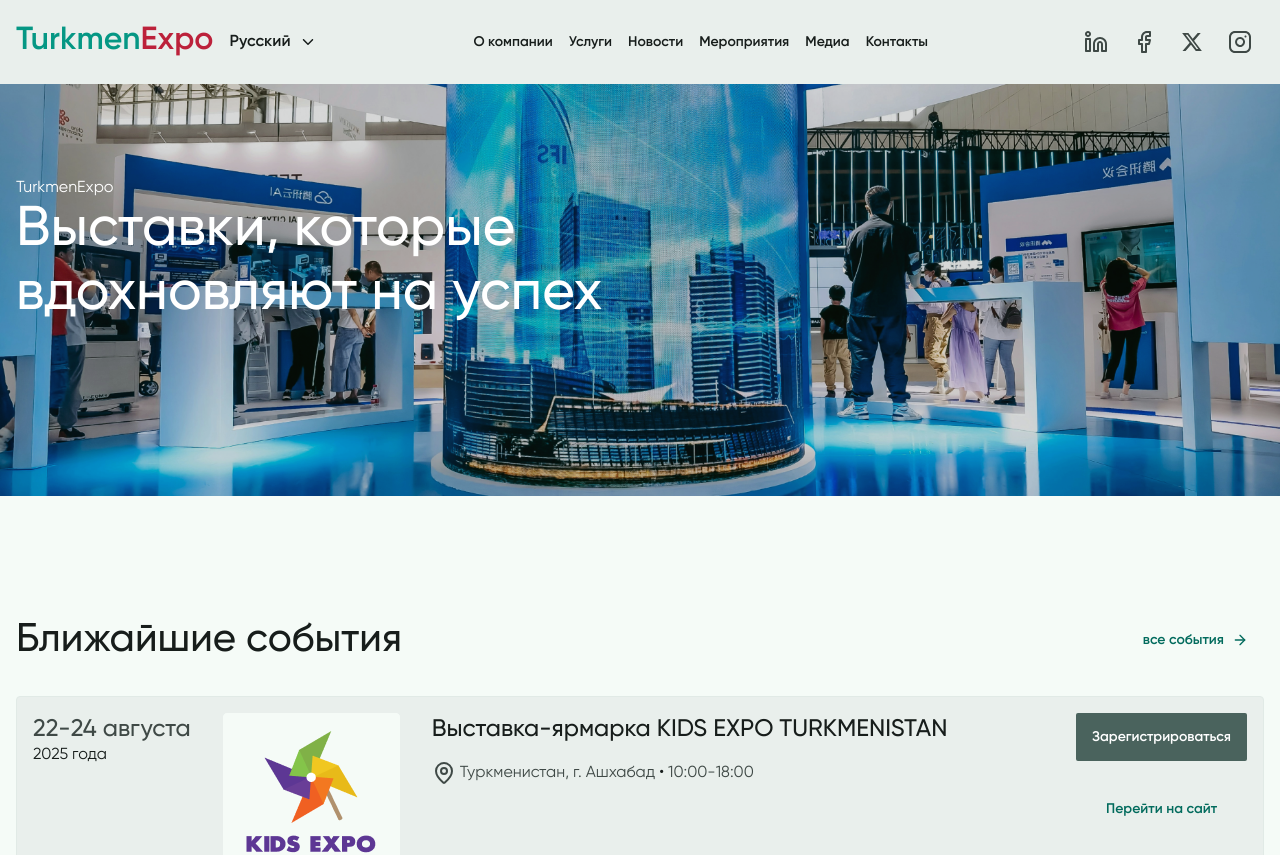
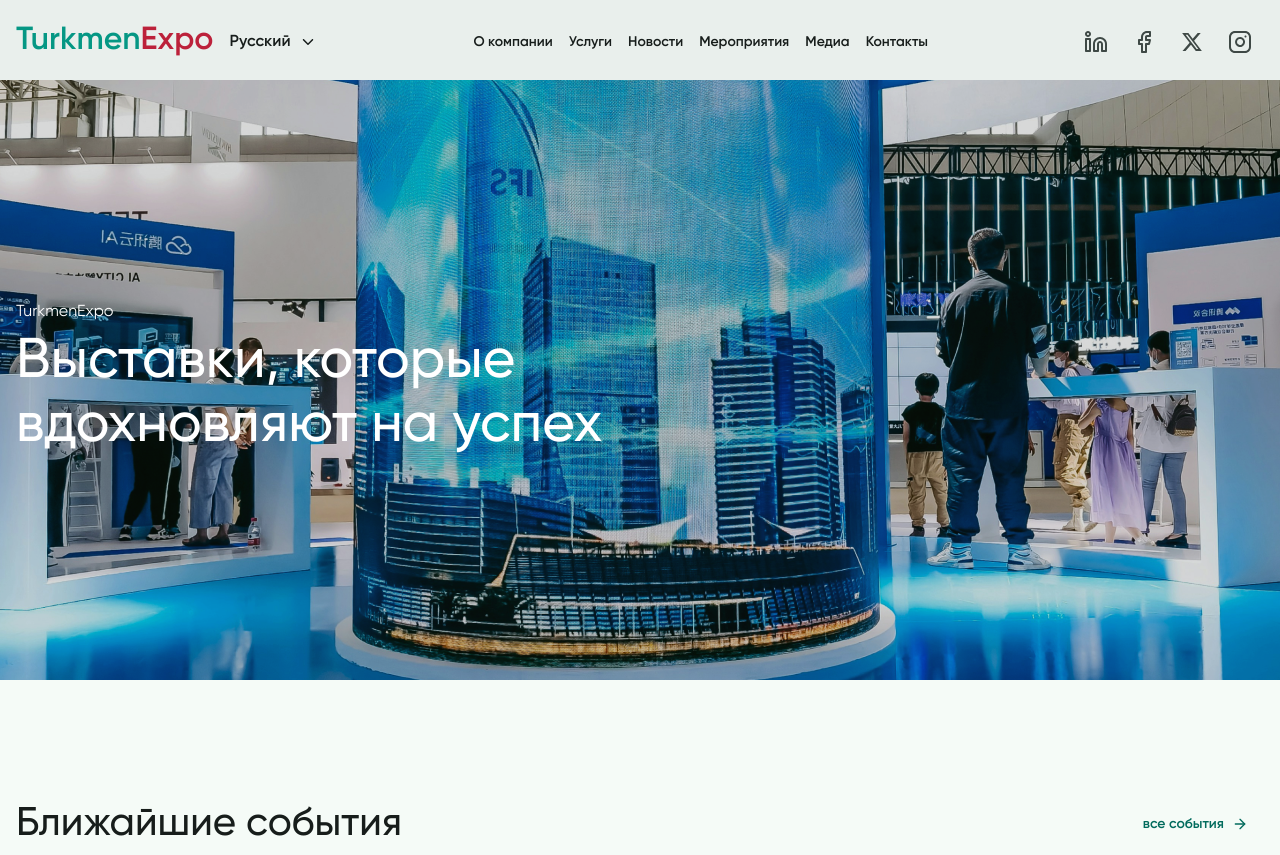
Before and after one commit to batyr-Ashyrberdiyev/turkmen-expo-v2, a React (Vite) app: page / in a window 1280 px wide. Shown: the top 855 px of the page. Built offline with nearby package versions, Linux system fonts and the light colour scheme.

Commit message:
burger menu added

```diff
--- a/package.json
+++ b/package.json
@@ -26,6 +26,7 @@
     "react-router-dom": "^7.0.1",
     "tailwind-merge": "^2.5.5",
     "tailwindcss-animate": "^1.0.7",
+    "usehooks-ts": "^3.1.0",
     "zod": "^3.23.8",
     "zustand": "^5.0.1"
   },
--- a/src/App.tsx
+++ b/src/App.tsx
@@ -1,7 +1,7 @@
-import { Outlet } from 'react-router-dom';
-import { Footer, Header } from './components/layout';
+import { Outlet } from "react-router-dom";
+import { Footer, Header } from "./components/layout";
 
-import { ReactLenis } from '@studio-freight/react-lenis';
+import { ReactLenis } from "@studio-freight/react-lenis";
 
 function App() {
   return (
@@ -14,8 +14,9 @@
 
         touchMultiplier: 2,
         infinite: false,
-      }}>
-      <main className="flex flex-col min-h-screen">
+      }}
+    >
+      <main className="flex flex-col h-full wrapper overflow-y-hidden">
         <Header />
 
         <div className="flex-auto pb-[120px]">
--- a/src/components/layout/header.tsx
+++ b/src/components/layout/header.tsx
@@ -2,8 +2,9 @@
 import { Container } from "./container";
 import { Link, useLocation } from "react-router-dom";
 import { cn } from "@/lib/utils";
-import { Animate, LangMenu, Logo, Socials } from "../shared";
+import { Animate, Burger, LangMenu, Logo, Socials } from "../shared";
 import { MenuIcon, X } from "lucide-react";
+import { AnimatePresence } from "framer-motion";
 
 interface Props {
   className?: string;
@@ -41,8 +42,13 @@
   const { pathname } = useLocation();
 
   return (
+    <>
+      <AnimatePresence>
+        {burger && <Burger burger={burger} setBurger={setBurger} />}
+      </AnimatePresence>
+
       <Animate>
-      <header className={cn("bg-SURFACE_CONTAINER py-4", className)}>
+        <header className={cn("bg-SURFACE_CONTAINER py-4 h-20", className)}>
           <Container className="hidden md:flex justify-between items-center">
             <div className="flex items-center gap-4">
               <div className="mb-1">
@@ -96,5 +102,6 @@
           </Container>
         </header>
       </Animate>
+    </>
   );
 };
--- a/src/components/pages/news-inner.tsx
+++ b/src/components/pages/news-inner.tsx
@@ -1,9 +1,8 @@
-import { useParams } from 'react-router-dom';
-import { Container } from '../layout';
-import { Animate, NewsCard } from '../shared';
-import { scrollTop } from '@/lib/utils';
-import { newsData } from '../shared/home/home-news';
-import { motion } from 'framer-motion';
+import { useParams } from "react-router-dom";
+import { Container } from "../layout";
+import { Animate, NewsCard } from "../shared";
+import { scrollTop } from "@/lib/utils";
+import { newsData } from "../shared/home/home-news";
 
 export const NewsInner = () => {
   scrollTop();
@@ -21,36 +20,46 @@
           </h1>
 
           <div className="w-full h-[400px]">
-            <img src="/news-inner.png" alt="image" className="size-full object-cover" />
+            <img
+              src="/news-inner.png"
+              alt="image"
+              className="size-full object-cover"
+            />
           </div>
 
           <div className="flex flex-col gap-6 h3 !font-normal max-w-[848px] mx-auto">
             <p>
-              С 3 по 5 июля 2024 года в Японии состоится одно из крупнейших международных
-              мероприятий в сфере товаров и услуг для детей – выставка Baby & Kids Expo 2024. Это
-              событие привлекает производителей, дистрибьюторов, представителей ритейла и родителей,
-              стремящихся узнать о новейших разработках и продуктах для детей. Мероприятие пройдет в
-              выставочном центре Tokyo Big Sight.
+              С 3 по 5 июля 2024 года в Японии состоится одно из крупнейших
+              международных мероприятий в сфере товаров и услуг для детей –
+              выставка Baby & Kids Expo 2024. Это событие привлекает
+              производителей, дистрибьюторов, представителей ритейла и
+              родителей, стремящихся узнать о новейших разработках и продуктах
+              для детей. Мероприятие пройдет в выставочном центре Tokyo Big
+              Sight.
             </p>
             <p>
-              Baby & Kids Expo 2024 традиционно проходит в Токио и собирает участников со всего
-              мира. На выставке будут представлены детская одежда, игрушки, мебель, учебные
-              материалы, продукты питания, а также инновационные гаджеты и приложения для детей.
-              Участники смогут увидеть новинки, протестировать продукцию и пообщаться с
+              Baby & Kids Expo 2024 традиционно проходит в Токио и собирает
+              участников со всего мира. На выставке будут представлены детская
+              одежда, игрушки, мебель, учебные материалы, продукты питания, а
+              также инновационные гаджеты и приложения для детей. Участники
+              смогут увидеть новинки, протестировать продукцию и пообщаться с
               разработчиками и экспертами отрасли.
             </p>
             <p>
-              С 3 по 5 июля 2024 года в Японии состоится одно из крупнейших международных
-              мероприятий в сфере товаров и услуг для детей – выставка Baby & Kids Expo 2024. Это
-              событие привлекает производителей, дистрибьюторов, представителей ритейла и родителей,
-              стремящихся узнать о новейших разработках и продуктах для детей. Мероприятие пройдет в
-              выставочном центре Tokyo Big Sight.
+              С 3 по 5 июля 2024 года в Японии состоится одно из крупнейших
+              международных мероприятий в сфере товаров и услуг для детей –
+              выставка Baby & Kids Expo 2024. Это событие привлекает
+              производителей, дистрибьюторов, представителей ритейла и
+              родителей, стремящихся узнать о новейших разработках и продуктах
+              для детей. Мероприятие пройдет в выставочном центре Tokyo Big
+              Sight.
             </p>
             <p>
-              Baby & Kids Expo 2024 традиционно проходит в Токио и собирает участников со всего
-              мира. На выставке будут представлены детская одежда, игрушки, мебель, учебные
-              материалы, продукты питания, а также инновационные гаджеты и приложения для детей.
-              Участники смогут увидеть новинки, протестировать продукцию и пообщаться с
+              Baby & Kids Expo 2024 традиционно проходит в Токио и собирает
+              участников со всего мира. На выставке будут представлены детская
+              одежда, игрушки, мебель, учебные материалы, продукты питания, а
+              также инновационные гаджеты и приложения для детей. Участники
+              смогут увидеть новинки, протестировать продукцию и пообщаться с
               разработчиками и экспертами отрасли.
             </p>
           </div>
@@ -66,7 +75,7 @@
 
         <Animate className="grid-4">
           {newsData.map((item, i) => (
-            <NewsCard key={i} i={0} link={''} {...item} id="0" />
+            <NewsCard key={i} link={""} {...item} id="0" />
           ))}
         </Animate>
       </section>
--- /dev/null
+++ b/src/components/shared/burger.tsx
@@ -0,0 +1,26 @@
+import { cn } from "@/lib/utils";
+import { FC } from "react";
+import { motion } from "framer-motion";
+
+interface Props {
+  className?: string;
+  burger: boolean;
+  setBurger: (value: boolean) => void;
+}
+
+export const Burger: FC<Props> = ({ className }) => {
+  return (
+    <motion.div
+      initial={{ translateX: "100%", opacity: 0 }}
+      animate={{ translateX: 0, opacity: 1 }}
+      exit={{ translateX: "100%", opacity: 0 }}
+      transition={{ ease: [0.1, 0, 0.2, 1] }}
+      className={cn(
+        "bg-SURFACE fixed top-20 bottom-0 right-0 left-0 z-30 min-h-screen overflow-y-auto w-full",
+        className
+      )}
+    >
+      asd
+    </motion.div>
+  );
+};
--- a/src/components/shared/home/home-hero.tsx
+++ b/src/components/shared/home/home-hero.tsx
@@ -10,18 +10,14 @@
   return (
     <Animate>
       <section
-        className={cn(className, "relative max-h-[600px] min-h-[412px] w-full")}
+        className={cn(className, "relative md:h-[600px] h-[412px] w-full")}
       >
         <div className="absolute top-0 left-0 size-full bg-[#171D1B]/[16%] z-10" />
         <img src="/home-hero.png" className="absolute size-full object-cover" />
 
-        <Container className="flex flex-col relative z-20 gap-2 justify-center items-start h-full text-white">
-          <div className="mt-[7.5%]">
-            <h5>TurkmenExpo</h5>
-            <h1 className="h1 w-[60%]">
-              Выставки, которые вдохновляют на успех
-            </h1>
-          </div>
+        <Container className="relative flex flex-col justify-center   z-20 gap-2 size-full text-white">
+          <h5>TurkmenExpo</h5>
+          <h1 className="h1 w-[60%]">Выставки, которые вдохновляют на успех</h1>
         </Container>
       </section>
     </Animate>
--- a/src/lib/utils.ts
+++ b/src/lib/utils.ts
@@ -1,6 +1,6 @@
-import { clsx, type ClassValue } from 'clsx';
-import { useEffect } from 'react';
-import { twMerge } from 'tailwind-merge';
+import { clsx, type ClassValue } from "clsx";
+import { useEffect } from "react";
+import { twMerge } from "tailwind-merge";
 
 export function cn(...inputs: ClassValue[]) {
   return twMerge(clsx(inputs));
```
Also changed, not shown: src/components/shared/animate.tsx (+5 -4 lines), src/components/shared/index.ts (+12 -11 lines), tailwind.config.js (+42 -42 lines), 1 other file (tests, documents, lock files or other folders). Lines whose indentation alone changed are shown as unchanged.
